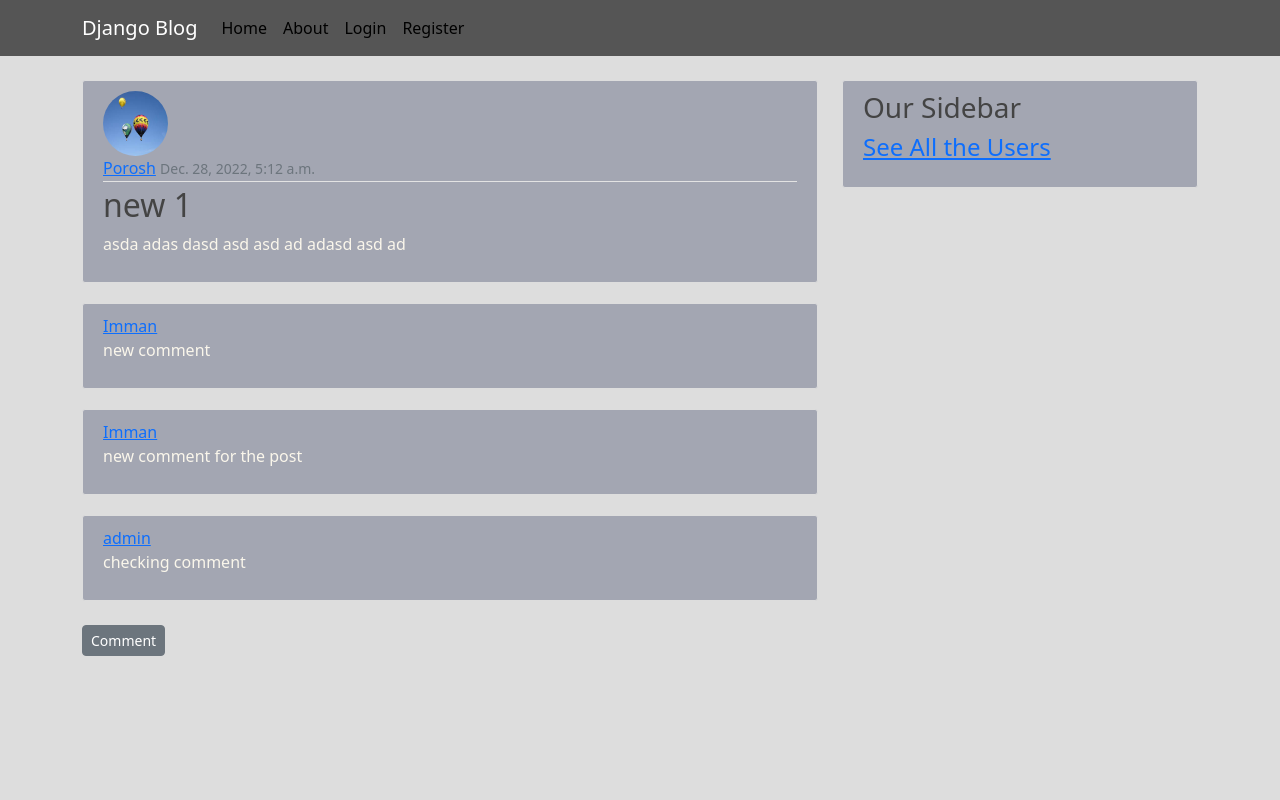
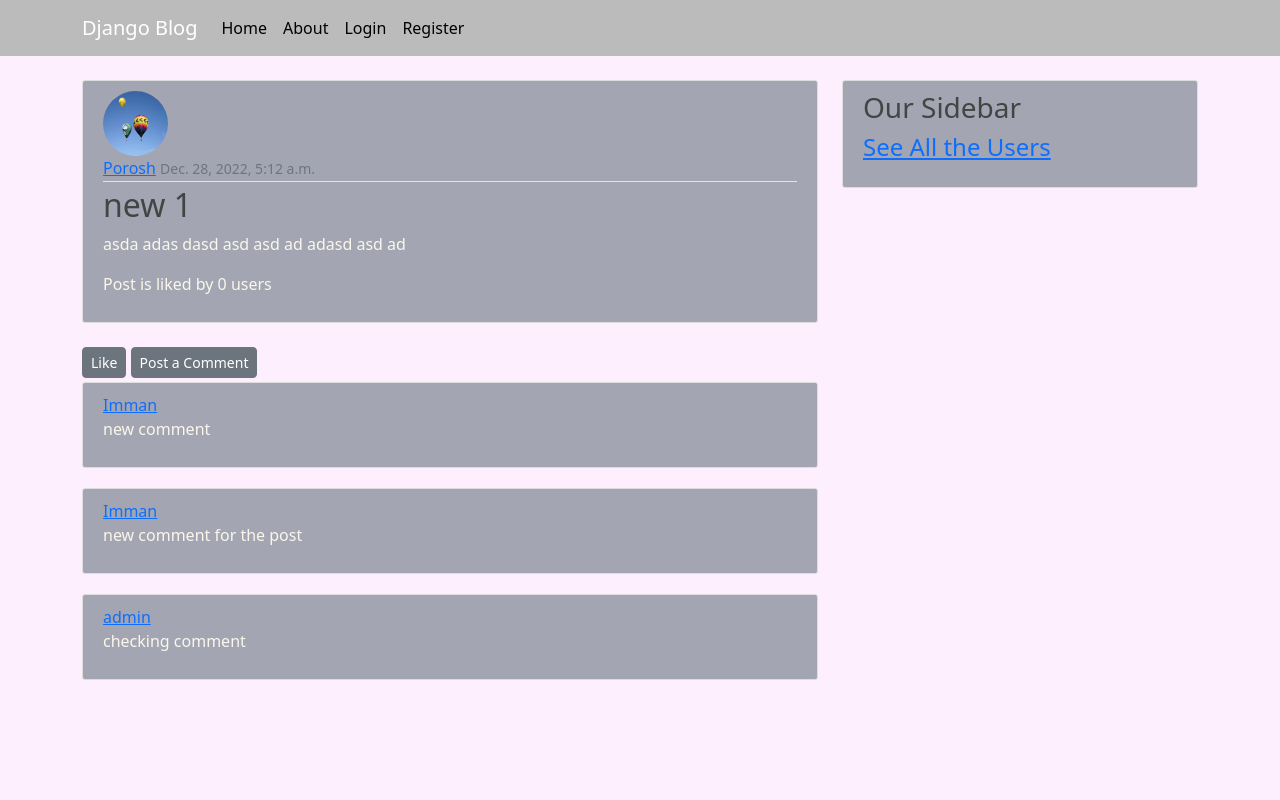
Before and after one commit to Porosh45/Blog-Django, a Django app: page /post/3/ in a window 1280 px wide. Run offline with Django 4.2, Linux system fonts and the light colour scheme; data comes from the database, SQL or seed files in the repository; both versions use the stored data as it was after the commit.

Commit message:
like added

```diff
--- a/Blogger/admin.py
+++ b/Blogger/admin.py
@@ -1,5 +1,6 @@
 from django.contrib import admin
-from .models import Post,Comment
+from .models import Post,Comment, Like
 
 admin.site.register(Post)
 admin.site.register(Comment)
+admin.site.register(Like)
--- a/Blogger/forms.py
+++ b/Blogger/forms.py
@@ -10,7 +10,7 @@ class PostForm(forms.ModelForm):
         fields = ['title', 'content']
 
 class CommentForm(forms.ModelForm):
-    content = forms.CharField(widget=forms.Textarea(attrs={"row":"5"}))
+    content = forms.CharField(widget=forms.Textarea(attrs={"row":"2"}))
 
     class Meta:
         model = Comment
--- a/Blogger/models.py
+++ b/Blogger/models.py
@@ -8,7 +8,7 @@ class Post(models.Model):
     content = models.CharField(max_length=1000)
     date_posted = models.DateTimeField(default=timezone.now)
     author = models.ForeignKey(User, on_delete=models.CASCADE)
-
+    likes_count = models.IntegerField(default=0)
     def __str__(self):
         return self.title
 
@@ -23,3 +23,17 @@ class Comment(models.Model):
 
     def __str__(self):
         return self.content
+
+    def get_absolute_url(self):
+        return reverse('post-detail', kwargs = {'pk': self.pk})
+
+
+class Like(models.Model):
+    user = models.ForeignKey(User, on_delete=models.CASCADE)
+    post = models.ForeignKey(Post, on_delete=models.CASCADE)
+
+    def __str__(self):
+        return self.post.title
+
+    def get_absolute_url(self):
+        return reverse('post-detail', kwargs = {'pk': self.pk})
--- a/Blogger/static/Blogger/main.css
+++ b/Blogger/static/Blogger/main.css
@@ -1,5 +1,5 @@
 body {
-  background: #dddddd;
+  background: #feeffe;
   color: #faf6eb;
   margin-top: 5rem;
 }
@@ -13,7 +13,7 @@ ul {
 }
 
 .bg-steel {
-  background-color: #555555;
+  background-color: #bbbbbb;
 }
 
 .site-header .navbar-nav .nav-link {
@@ -38,7 +38,7 @@ ul {
 }
 
 .article-title {
-  color: #444444;
+  color: #fefefe;
 }
 
 a.article-title:hover {
--- a/Blogger/templates/Blogger/Post_detail.html
+++ b/Blogger/templates/Blogger/Post_detail.html
@@ -13,8 +13,15 @@
             </div>
             <h2>{{ post.title }}</h2>
             <p class="article-content">{{ post.content }}</p>
+            <p class="article-content">Post is liked by {{ post.likes_count }} users</p>
           </div>
         </article>
+
+        <div>
+            <a class = "btn btn-secondary btn-sm mt-1 mb-1" href = "{% url 'like' post.id %}"> Like</a>
+            <a class = "btn btn-secondary btn-sm mt-1 mb-1" href = "{% url 'comment' post.id %}"> Post a Comment</a>
+        </div>
+
     <div>
         {% for comment in comments %}
             <article class = "content-section">
@@ -23,7 +30,5 @@
             </article>
         {% endfor%}
     </div>
-    <div>
-        <a class = "btn btn-secondary btn-sm mt-1 mb-1" href = "{% url 'comment' post.id %}"> Comment</a>
-    </div>
+
 {% endblock content %}
--- a/Blogger/urls.py
+++ b/Blogger/urls.py
@@ -1,7 +1,8 @@
 from django.contrib import admin
 from django.urls import path
 from . import views
-from .views import PostListView, PostDetailView, PostDeleteView, UserPostListView, PostCreateView, PostUpdateView, CommentCreateView
+from .views import (PostListView, PostDetailView, PostDeleteView, UserPostListView, PostCreateView,
+    PostUpdateView, CommentCreateView, LikeView)
 urlpatterns = [
     path('',PostListView.as_view(), name = 'blog-home'),
     path('post/<int:pk>/',PostDetailView.as_view(), name = 'post-detail'),
@@ -12,4 +13,8 @@ urlpatterns = [
     path('post/<int:pk>/delete/',PostDeleteView.as_view(), name = 'post-delete'),
     path('user/<str:username>/',UserPostListView.as_view(), name = 'user-posts'),
     path('post/<int:pk>/comment/', CommentCreateView.as_view(), name = 'comment'),
+    path('post/like-post/<int:pk>/', LikeView.as_view(), name = 'like'),
+    path('post/like-save/', LikeView.as_view(), name = 'like-save'),
+    path('post/like-delete/<int:pk>/', LikeView.as_view(), name = 'like-delete'),
+
 ]
--- a/Blogger/views.py
+++ b/Blogger/views.py
@@ -1,6 +1,6 @@
 from django.shortcuts import render, get_object_or_404, redirect
 from django.http import HttpResponse
-from .models import Post, Comment
+from .models import Post, Comment, Like
 from django.views.generic import ListView, DetailView, CreateView, UpdateView, DeleteView
 from django.contrib.auth.mixins import LoginRequiredMixin, UserPassesTestMixin
 from django.contrib.auth.models import User
@@ -11,19 +11,20 @@ from django.views.decorators.csrf import csrf_exempt
 from .forms import PostForm, CommentForm
 from django.views.generic.edit import FormView
 from django.urls import reverse_lazy
-
-@csrf_exempt
-def update(request):
-    if request.method == "POST":
-        repo = git.repo("porosh10.pythonanywhere.com/")
-        origin = repo.remotes.origin
-
-        origin.pull()
-
-        return HttpResponse("Updated code on Pythonanywhere!")
-    else:
-        return HttpResponse("Couldn't update!")
-
+from django.core.paginator import Paginator
+from django.views import View
+# @csrf_exempt
+# def update(request):
+#     if request.method == "POST":
+#         repo = git.repo("porosh10.pythonanywhere.com/")
+#         origin = repo.remotes.origin
+#
+#         origin.pull()
+#
+#         return HttpResponse("Updated code on Pythonanywhere!")
+#     else:
+#         return HttpResponse("Couldn't update!")
+#
 
 
 class PostListView(ListView):
@@ -32,14 +33,14 @@ class PostListView(ListView):
     posts = Post.objects.all()
     context_object_name = 'posts'
     ordering = ['-date_posted']
-    paginate_by = 5
+    paginate_by = 3
 
 class UserPostListView(ListView):
     model = Post
     template_name = 'Blogger/user_posts.html'
     posts = Post.objects.all()
     context_object_name = 'posts'
-    paginate_by = 5
+    paginate_by = 3
 
     def get_queryset(self):
         user = get_object_or_404(User, username = self.kwargs.get('username'))
@@ -47,16 +48,20 @@ class UserPostListView(ListView):
 
 
 
-class PostDetailView(DetailView):
+class PostDetailView(ListView):
     model = Post
     template_name = 'Blogger/Post_detail.html'
+    paginate_by = 3
 
     def get_context_data(self, **kwargs):
         context = super().get_context_data(**kwargs)
         post = get_object_or_404(Post, id = self.kwargs.get('pk'))
-        context['comments'] = Comment.objects.filter(post=post)
+        comments = Comment.objects.filter(post=post)
+        context = {
+            'comments': comments,
+            'post': post,
+         }
         return context
-
 
 
 # @login_required
@@ -133,12 +138,35 @@ class CommentCreateView(LoginRequiredMixin, CreateView, FormView):
     form_class = CommentForm
     template_name = 'Blogger/Comment_form.html'
     model = Comment
+    paginate_by = 3
     def form_valid(self, form):
         form.instance.user = self.request.user
-        post = post = get_object_or_404(Post, id = self.kwargs.get('pk'))
+        post = get_object_or_404(Post, id = self.kwargs.get('pk'))
         form.instance.post = post
         return super().form_valid(form)
 
     def get_success_url(self):
         var =  self.kwargs.get('pk')
         return reverse_lazy('post-detail', kwargs = {'pk': var})
+
+class LikeView(LoginRequiredMixin, View):
+    model = Like
+    def get(self, request, **kwargs):
+        post = Post.objects.get(id = self.kwargs.get('pk'))
+        print(post)
+        like = Like.objects.filter(post=post, user=self.request.user).first()
+        print(like)
+        print("check function")
+        if like == None:
+            print("like nai")
+            like = Like.objects.create(post = post, user = self.request.user)
+            like.save()
+            post.likes_count += 1
+            post.save()
+        else:
+            print("like ache")
+            like.delete()
+            post.likes_count += -1
+            post.save()
+        print("done liking")
+        return redirect(reverse_lazy('post-detail', kwargs = {'pk': self.kwargs.get('pk')}))
```
Also changed, not shown: Blogger/migrations/0002_post_likes_count_like.py (added), db.sqlite3.
